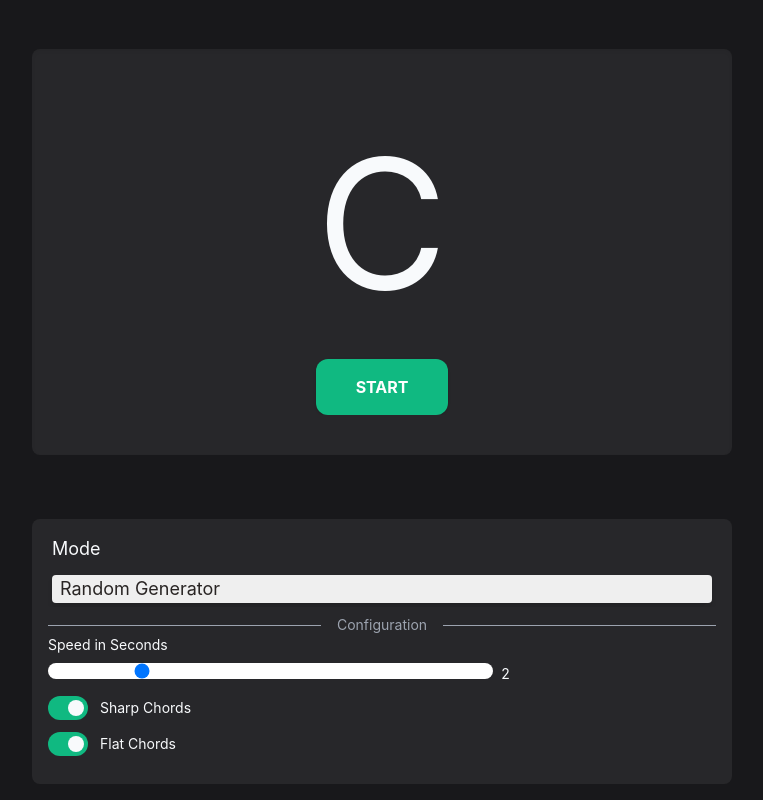
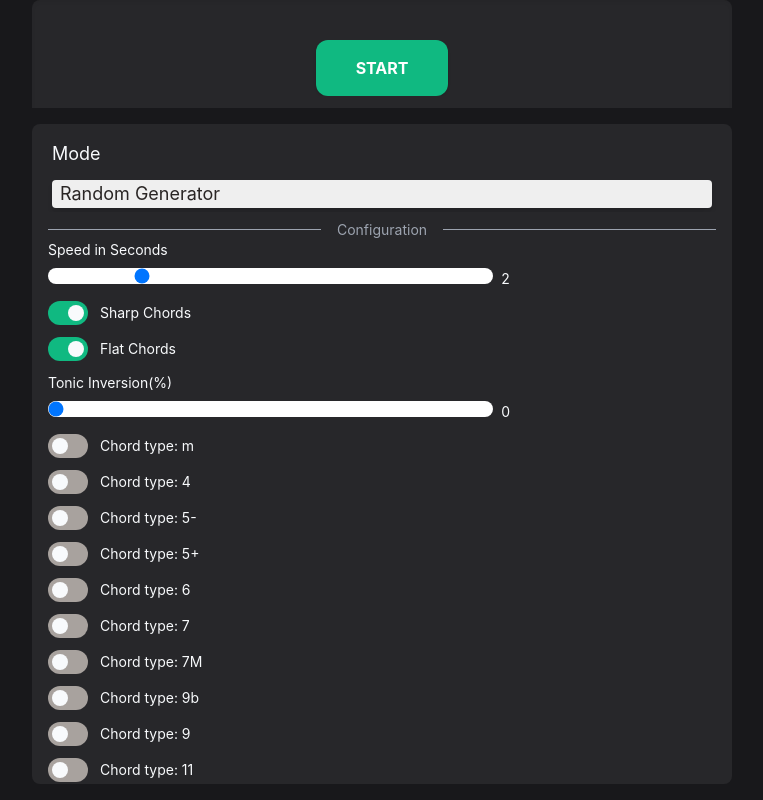
Before and after one commit to brunokian/chords-generator, a React (Create React App) app: page / in a window 1280 px wide. Shown: the whole page, without its empty margins (258-1021 px from the left). Built offline with nearby package versions, Linux system fonts and the light colour scheme.

Commit message:
Adding relative notes mode

```diff
--- a/src/App.js
+++ b/src/App.js
@@ -8,9 +8,11 @@ function App() {
   const [state, setState] = useState({
     "Flat Chords": true,
     "Sharp Chords": true,
+    "Relative Notes": false,
+    "Mode": "Random Generator",
     "Speed in Seconds": 2,
-    "Mode": "Random Generator",
     "Key Change Speed": 0,
+    "Tonic Inversion(%)": 0,
   });
 
   const setStateValue = (newState) => {
@@ -47,9 +49,12 @@ function App() {
 
   return (
     <Template state={state} setState={setStateValue}>
-      <div className='bg-zinc-800 py-10 rounded-lg w-[350px] md:w-[700px] shadow-inner'>
-        <div className='w-full flex flex-col'>
-          <div className='text-[100px] md:text-[180px] sm:text-[135px] mx-auto'> {state.currentChord ?? "C"} </div>
+      <div className='bg-zinc-800 py-10 rounded-lg w-[350px] md:w-[700px] shadow-inner overflow-hidden'>
+        <div className='w-full flex flex-col overflow-hidden'>
+          {state.hasStarted ?
+            <div className='text-[100px] md:text-[180px] sm:text-[135px] mx-auto overflow-hidden'> {state.currentChord ?? "C"} </div>
+          :""}
+
           <button className='bg-emerald-500 text-white rounded-xl py-4 px-10 font-bold mx-auto shadow' onClick={buttonClick}>
             {state.hasStarted ? 'STOP' : 'START'}
           </button>
--- a/src/Components/ConfigurationPanel.js
+++ b/src/Components/ConfigurationPanel.js
@@ -1,14 +1,26 @@
 import Toggle from './Inputs/Toggle';
 import Slider from './Inputs/Slider';
 import SelectMenu from './Inputs/SelectMenu';
-import { allNotes, scales } from '../Definitions';
+import { allNotes, scales, relatives, chordTypes } from '../Definitions';
 
 
-export default function ConfigurationPanel({state, setState, children}) {
+export default function ConfigurationPanel({state, setState}) {
     const keys = allNotes.reduce((a, v) => ({ ...a, [v]: v}), {"Random":""})
     const options = {
         "Random Generator": "Random Generator",
         "Scale Generator": "Scale Generator",
+        "Relative Notes": "Relative Notes",
+    }
+
+    const ChordTypes = () => {
+        return (
+            <>
+                <Slider title="Tonic Inversion(%)" state={state} setState={setState} min='0' max='100' step='1' />
+                {chordTypes.map((type) => {
+                    return <Toggle title={"Chord type: " + type} state={state} setState={setState} />
+                })}
+            </>
+        )
     }
 
     const ModeOption = ({ option }) => {
@@ -18,6 +30,7 @@ export default function ConfigurationPanel({state, setState, children}) {
                     <Slider title="Speed in Seconds" state={state} setState={setState} />
                     <Toggle title="Sharp Chords" state={state} setState={setState} />
                     <Toggle title="Flat Chords" state={state} setState={setState} />
+                    <ChordTypes />
                 </>
             ),
             "Scale Generator": (
@@ -29,11 +42,18 @@ export default function ConfigurationPanel({state, setState, children}) {
                             <SelectMenu title="Choose the chords scale" state={state} setState={setState} options={scales} />
                         </>
                     ):("")}
+                    <ChordTypes />
                 </>
             ),
+            "Relative Notes": (
+                relatives.map((relative) => {
+                    return <Toggle title={"Relative: " + relative} state={state} setState={setState} />
+                })
+            )
         }
         return options[option]
     }
+
 
     return (
         <div className='bg-zinc-800 rounded-lg p-2 my-4 mx-auto w-[300px] md:w-[700px]'>
```
